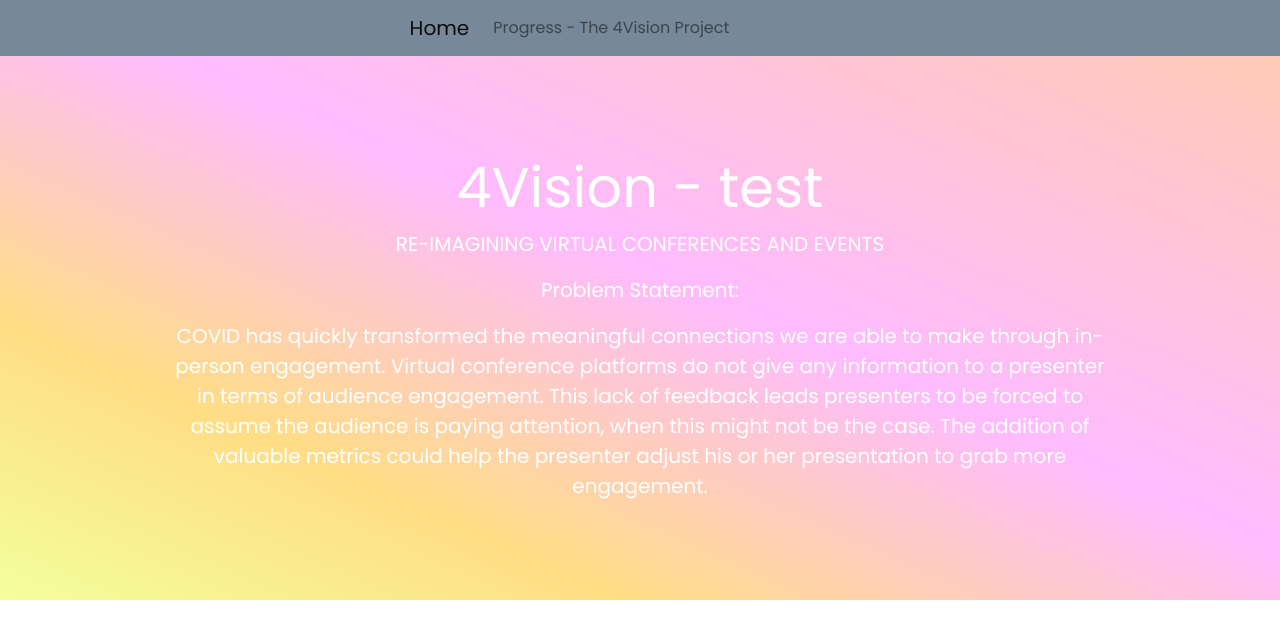
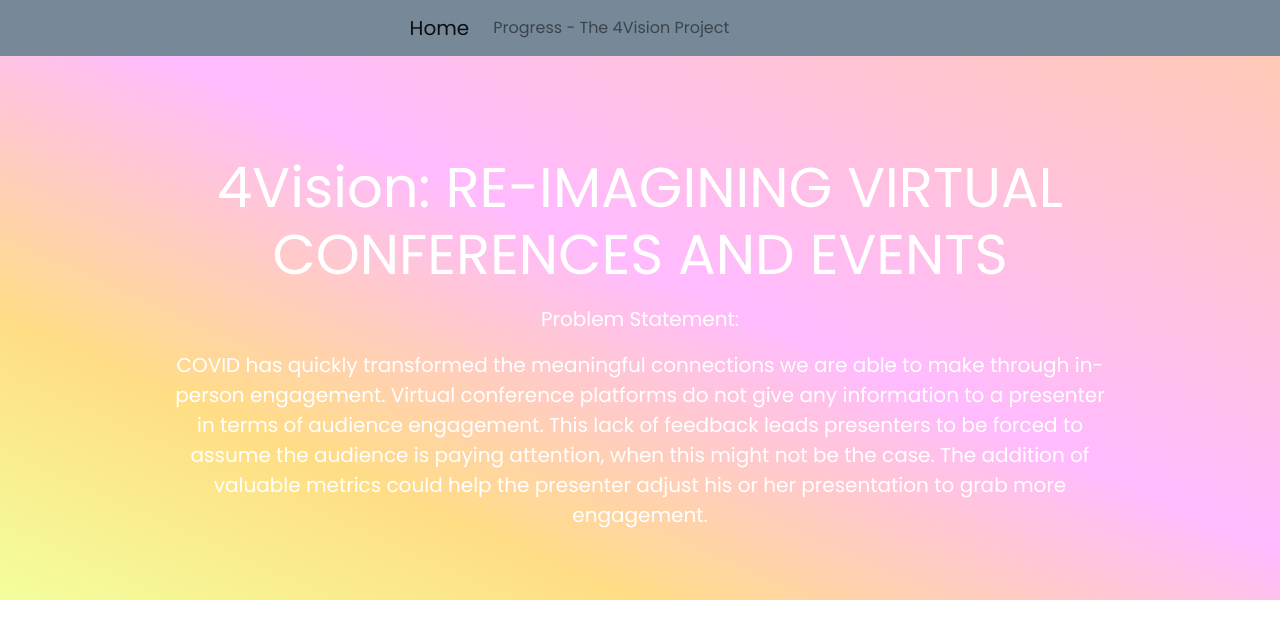
Before and after one commit to waleeattia/4Vision, a plain HTML site: page index.html in a window 1280 px wide. Drawn offline with nearby package versions, Linux system fonts and the light colour scheme.

Commit message:
Update index.html

```diff
--- a/index.html
+++ b/index.html
@@ -13,8 +13,8 @@
   <body class="body">
     <div id="banner" class="jumbotron jumbotron-fluid">
       <div class="container" id="titleCont" style="text-align ="center";>
-        <h1 class="display-4 titleMain">4Vision - test</h1>
-        <p class="lead textmont">RE-IMAGINING VIRTUAL CONFERENCES AND EVENTS</p>
+        <h1 class="display-4 titleMain">4Vision: RE-IMAGINING VIRTUAL CONFERENCES AND EVENTS</h1>
+        <p class="lead textmont"> </p>
         <p class="lead textmont">Problem Statement: </p>
         <p class="lead textmont">COVID has quickly transformed the meaningful connections we are able to make through in-person engagement. Virtual conference platforms do not give any information to a presenter in terms of audience engagement. This lack of feedback leads presenters to be forced to assume the audience is paying attention, when this might not be the case. The addition of valuable metrics could help the presenter adjust his or her presentation to grab more engagement.</p>
       </div>
```
